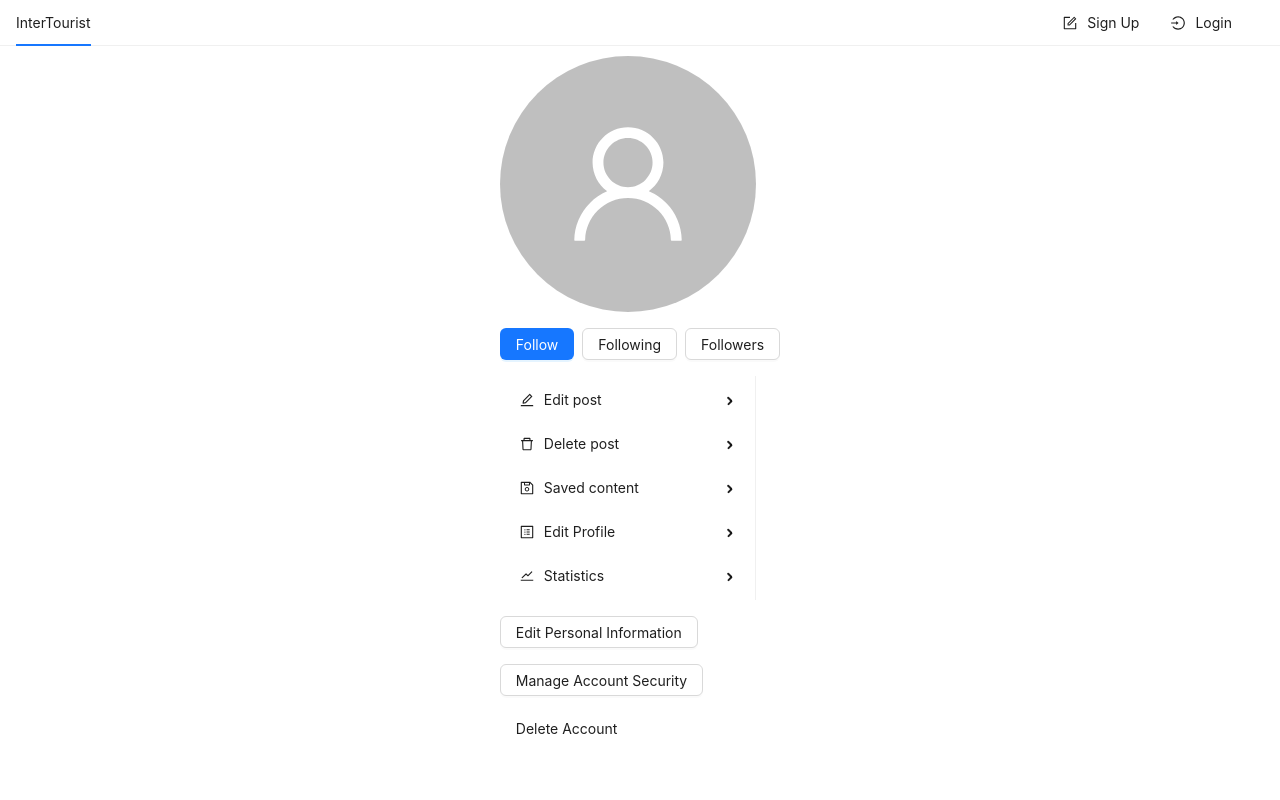
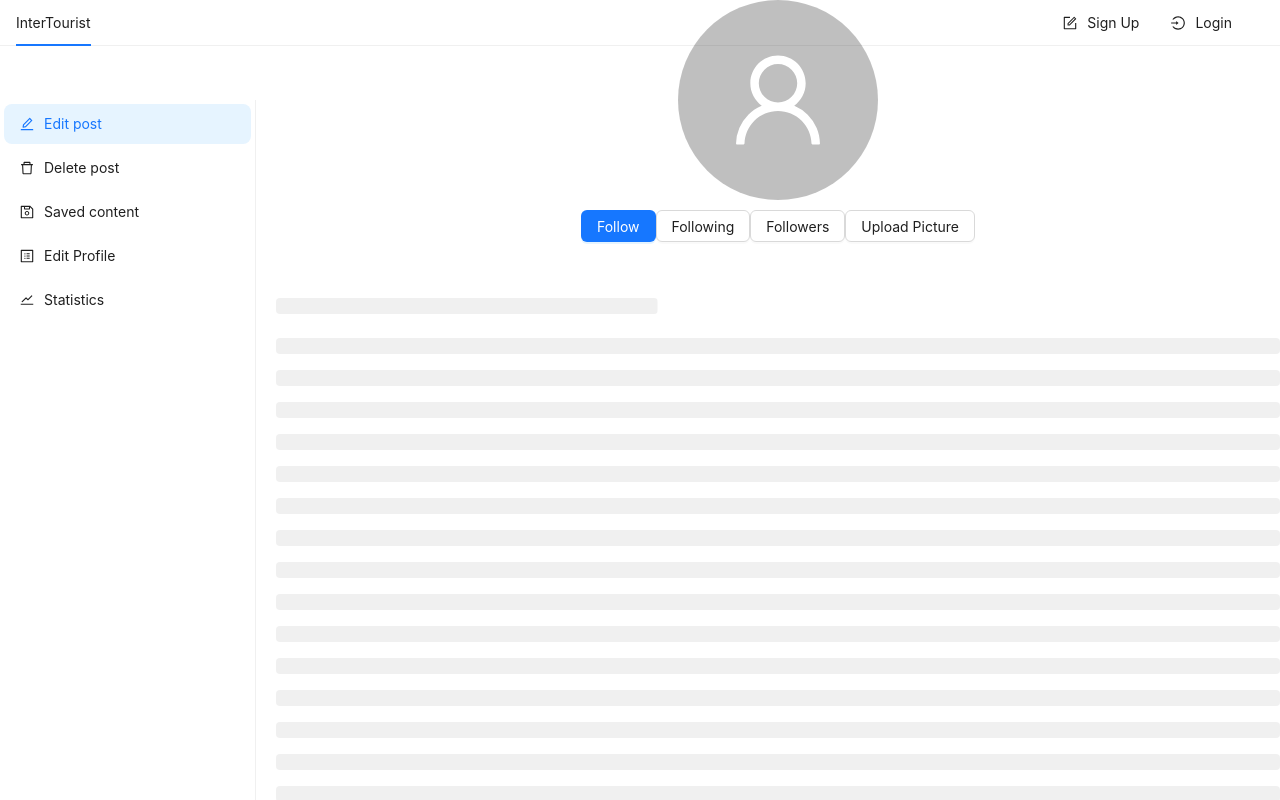
Before and after one commit to tcivie/project_management_frontend, a React (Create React App) app: page /profile in a window 1280 px wide. Shown: the top 800 px of the page. Built offline with nearby package versions, Linux system fonts and the light colour scheme; what pigeon-maps would draw is missing.

Commit message:
upload profile picture and profile page design

```diff
--- a/src/pages/Profile.js
+++ b/src/pages/Profile.js
@@ -1,5 +1,5 @@
-import React, { useState, useEffect } from 'react';
-import { Space, Button, Avatar, Menu, Form, Input, Modal } from 'antd';
+import React, { useState } from 'react';
+import { Space, Button, Avatar, Upload, message, Modal, Skeleton, List, Empty, Menu } from 'antd';
 import {
   UserOutlined,
   DeleteOutlined,
@@ -8,196 +8,155 @@ import {
   ProfileOutlined,
   StockOutlined,
 } from '@ant-design/icons';
-import Statistics from './Statistics';
 
-
-const { Item } = Menu;
-const { confirm } = Modal;
-
-function getItem(label, key, icon, children, type) {
-  return {
-    key,
-    icon,
-    children,
-    label,
-    type,
-  };
-}
-
-const items = [
-  getItem('Edit post', 'sub1', <EditOutlined />, []),
-  getItem('Delete post', 'sub2', <DeleteOutlined />, []),
-  getItem('Saved content', 'sub4', <SaveOutlined />, []),
-  getItem('Edit Profile', 'sub5', <ProfileOutlined />, []),
-  getItem('Statistics', 'sub6', <StockOutlined />, [], 'statistics'),
-];
+const { SubMenu } = Menu;
 
 function Profile() {
-  const [selectedMenuItem, setSelectedMenuItem] = useState(null);
-  const [editFormVisible, setEditFormVisible] = useState(false);
-  const [editFormData, setEditFormData] = useState({
-    username: '',
-    email: '',
-    nickname: '',
-  });
-  const [securityFormVisible, setSecurityFormVisible] = useState(false);
-  const [securityFormData, setSecurityFormData] = useState({
-    currentPassword: '',
-    newPassword: '',
-    confirmPassword: '',
-  });
+  const [profilePicture, setProfilePicture] = useState(null);
+  const [deleteModalVisible, setDeleteModalVisible] = useState(false);
+  const [followStatus, setFollowStatus] = useState(false);
+  const [followersVisible, setFollowersVisible] = useState(false);
+  const [followingVisible, setFollowingVisible] = useState(false);
 
-  useEffect(() => {
-    // Reset selected menu item when component unmounts
-    return () => setSelectedMenuItem(null);
-  }, []);
+  const handleProfilePictureUpload = (file) => {
+    setProfilePicture(file);
+    message.success(`Profile picture uploaded: ${file.name}`);
+  };
 
-  const handleEditFormSubmit = async (formData) => {
-    try {
-      const updatedUser = await updateUser(formData); // Call the API function
-      console.log('User information updated successfully:', updatedUser);
-      setEditFormVisible(false); // Hide the form after successful submission
-    } catch (error) {
-      console.log('Error updating user information:', error);
+  const handleUploadChange = (info) => {
+    const { status, originFileObj } = info.file;
+    if (status === 'done') {
+      handleProfilePictureUpload(originFileObj);
+    } else if (status === 'error') {
+      message.error('Profile picture upload failed.');
     }
   };
 
-  const handleSecurityFormSubmit = async (formData) => {
-    try {
-      // Send a request to update account security using formData
-      console.log('Updating account security:', formData);
-      // Handle success or error response accordingly
-    } catch (error) {
-      console.log('Error updating account security:', error);
-    }
+  const handleDeletePicture = () => {
+    setProfilePicture(null);
+    setDeleteModalVisible(false);
+    message.success('Profile picture deleted.');
   };
 
-  const showConfirm = () => {
-    confirm({
-      title: 'Are you sure you want to delete your account?',
-      okText: 'Yes',
-      cancelText: 'No',
-      onOk() {
-        // Send a request to delete the user account
-        console.log('Deleting user account...');
-      },
-    });
+  const showDeleteModal = () => {
+    setDeleteModalVisible(true);
   };
 
+  const hideDeleteModal = () => {
+    setDeleteModalVisible(false);
+  };
+
+  const handleFollowToggle = () => {
+    setFollowStatus((prevStatus) => !prevStatus);
+  };
+
+  const handleFollowersClick = () => {
+    setFollowersVisible(true);
+  };
+
+  const handleFollowingClick = () => {
+    setFollowingVisible(true);
+  };
+
+  const handleFollowersClose = () => {
+    setFollowersVisible(false);
+  };
+
+  const handleFollowingClose = () => {
+    setFollowingVisible(false);
+  };
+
+  const followersData = [];
+  const followingData = [];
+
   return (
-    <div style={{ display: 'flex', justifyContent: 'center', alignItems: 'center', height: '100vh' }}>
-      <div>
-        <Space direction="vertical" size={16}>
-          <Space wrap size={64}>
-            <Avatar size={256} icon={<UserOutlined />} />
-          </Space>
-          <Space>
-            <Button type="primary">Follow</Button>
-            <Button type="default">Following</Button>
-            <Button type="default">Followers</Button>
-          </Space>
+    <div style={{ display: 'flex' }}>
       <Menu
-            style={{ width: 256 }}
+        style={{ width: 256, marginRight: 20, marginTop: 100 }}
+        defaultSelectedKeys={['1']}
         mode="vertical"
-            items={items}
-            onSelect={(item) => {
-              if (item.type === 'statistics') {
-                setSelectedMenuItem('statistics');
-              }
-            }}
-          />
-          {selectedMenuItem === 'statistics' && <Statistics />}
-          <Button type="default" onClick={() => setEditFormVisible(true)}>
-            Edit Personal Information
+      >
+        <Menu.Item key="1" icon={<EditOutlined />}>
+          Edit post
+        </Menu.Item>
+        <Menu.Item key="2" icon={<DeleteOutlined />}>
+          Delete post
+        </Menu.Item>
+        <Menu.Item key="3" icon={<SaveOutlined />}>
+          Saved content
+        </Menu.Item>
+        <Menu.Item key="4" icon={<ProfileOutlined />}>
+          Edit Profile
+        </Menu.Item>
+        <Menu.Item key="5" icon={<StockOutlined />}>
+          Statistics
+        </Menu.Item>
+      </Menu>
+      <div style={{ flex: 1 }}>
+        <div style={{ textAlign: 'center' }}>
+          <Avatar size={200} icon={profilePicture ? null : <UserOutlined />} src={profilePicture && URL.createObjectURL(profilePicture)} />
+          <div style={{ marginTop: 10 }}>
+            <Button type={followStatus ? 'default' : 'primary'} onClick={handleFollowToggle}>
+              {followStatus ? 'Unfollow' : 'Follow'}
             </Button>
-          <Button type="default" onClick={() => setSecurityFormVisible(true)}>
-            Manage Account Security
+            <Button type="default" onClick={handleFollowingClick}>
+              Following
             </Button>
-          <Button type="danger" onClick={showConfirm}>
-            Delete Account
+            <Button type="default" onClick={handleFollowersClick}>
+              Followers
             </Button>
-        </Space>
+            <Upload
+              name="profilePicture"
+              showUploadList={false}
+              beforeUpload={() => false}
+              onChange={handleUploadChange}
+            >
+              <Button>
+                {profilePicture ? 'Change Picture' : 'Upload Picture'}
+              </Button>
+            </Upload>
+            {profilePicture && (
+              <Button type="link" onClick={showDeleteModal}>
+                Delete Picture
+              </Button>
+            )}
+          </div>
         </div>
 
-      {/* Edit Personal Information Form */}
-      <Modal
-        title="Edit Personal Information"
-        visible={editFormVisible}
-        onCancel={() => setEditFormVisible(false)}
-        footer={null}
-      >
-        <Form
-          layout="vertical"
-          initialValues={editFormData}
-          onFinish={handleEditFormSubmit}
-        >
-          <Form.Item label="Username" name="username" rules={[{ required: true, message: 'Please enter your username' }]}>
-            <Input />
-          </Form.Item>
-          <Form.Item label="Email" name="email" rules={[{ required: true, message: 'Please enter your email' }]}>
-            <Input />
-          </Form.Item>
-          <Form.Item label="Nickname" name="nickname" rules={[{ required: true, message: 'Please enter your nickname' }]}>
-            <Input />
-          </Form.Item>
-          <Form.Item>
-            <Button type="primary" htmlType="submit">
-              Save Changes
-            </Button>
-          </Form.Item>
-        </Form>
+        <div style={{ marginTop: 40 }}>
+          <Skeleton active paragraph={{ rows: 20 }} />
+        </div>
+
+        <Modal visible={deleteModalVisible} onOk={handleDeletePicture} onCancel={hideDeleteModal} centered>
+          <p>Are you sure you want to delete your profile picture?</p>
         </Modal>
 
-      {/* Manage Account Security Form */}
-      <Modal
-        title="Manage Account Security"
-        visible={securityFormVisible}
-        onCancel={() => setSecurityFormVisible(false)}
-        footer={null}
-      >
-        <Form
-          layout="vertical"
-          initialValues={securityFormData}
-          onFinish={handleSecurityFormSubmit}
-        >
-          <Form.Item
-            label="Current Password"
-            name="currentPassword"
-            rules={[{ required: true, message: 'Please enter your current password' }]}
-          >
-            <Input.Password />
-          </Form.Item>
-          <Form.Item
-            label="New Password"
-            name="newPassword"
-            rules={[{ required: true, message: 'Please enter your new password' }]}
-          >
-            <Input.Password />
-          </Form.Item>
-          <Form.Item
-            label="Confirm Password"
-            name="confirmPassword"
-            rules={[
-              { required: true, message: 'Please confirm your new password' },
-              ({ getFieldValue }) => ({
-                validator(_, value) {
-                  if (!value || getFieldValue('newPassword') === value) {
-                    return Promise.resolve();
-                  }
-                  return Promise.reject(new Error('The two passwords do not match'));
-                },
-              }),
-            ]}
-          >
-            <Input.Password />
-          </Form.Item>
-          <Form.Item>
-            <Button type="primary" htmlType="submit">
-              Save Changes
-            </Button>
-          </Form.Item>
-        </Form>
+        <Modal visible={followersVisible} onCancel={handleFollowersClose} centered footer={null}>
+          {followersData.length > 0 ? (
+            <List
+              dataSource={followersData}
+              renderItem={(item) => (
+                <List.Item>{item}</List.Item>
+              )}
+            />
+          ) : (
+            <Empty description="No followers." />
+          )}
         </Modal>
+
+        <Modal visible={followingVisible} onCancel={handleFollowingClose} centered footer={null}>
+          {followingData.length > 0 ? (
+            <List
+              dataSource={followingData}
+              renderItem={(item) => (
+                <List.Item>{item}</List.Item>
+              )}
+            />
+          ) : (
+            <Empty description="Not following anyone." />
+          )}
+        </Modal>
+      </div>
     </div>
   );
 }
```
Lines whose indentation alone changed are shown as unchanged.
